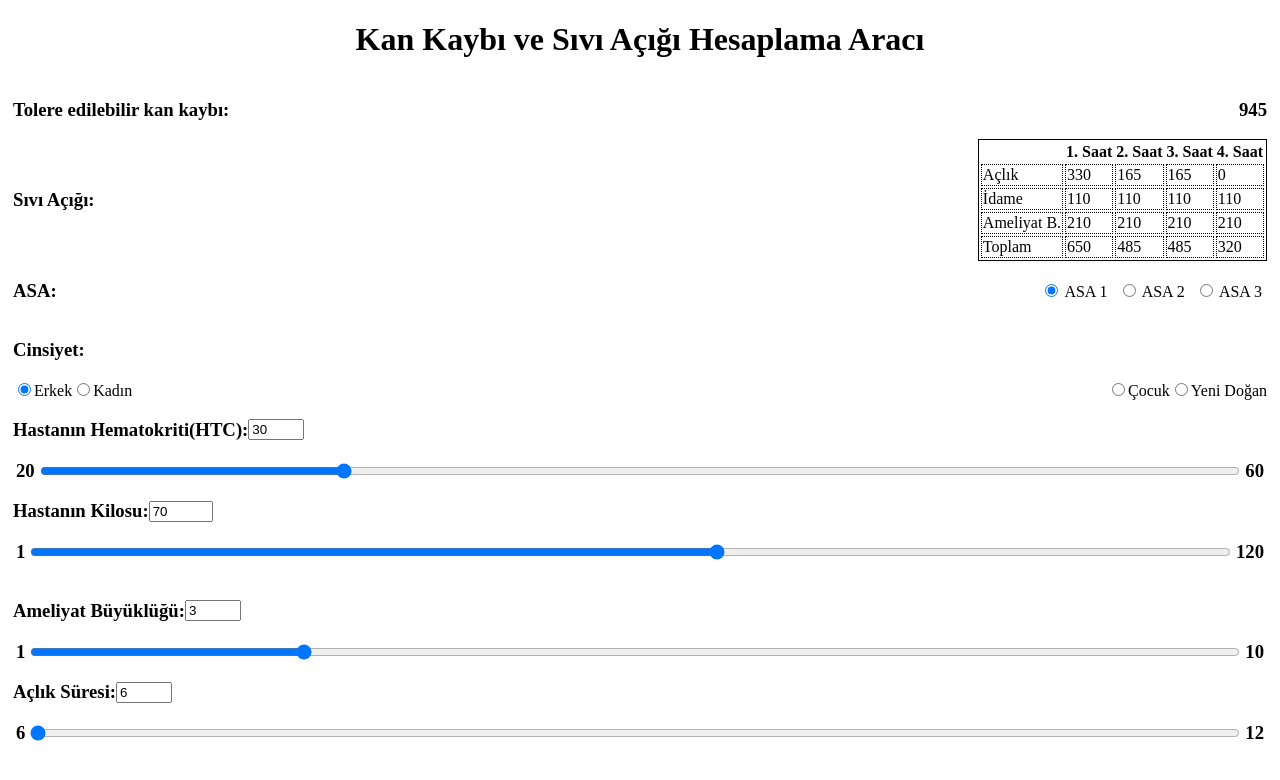
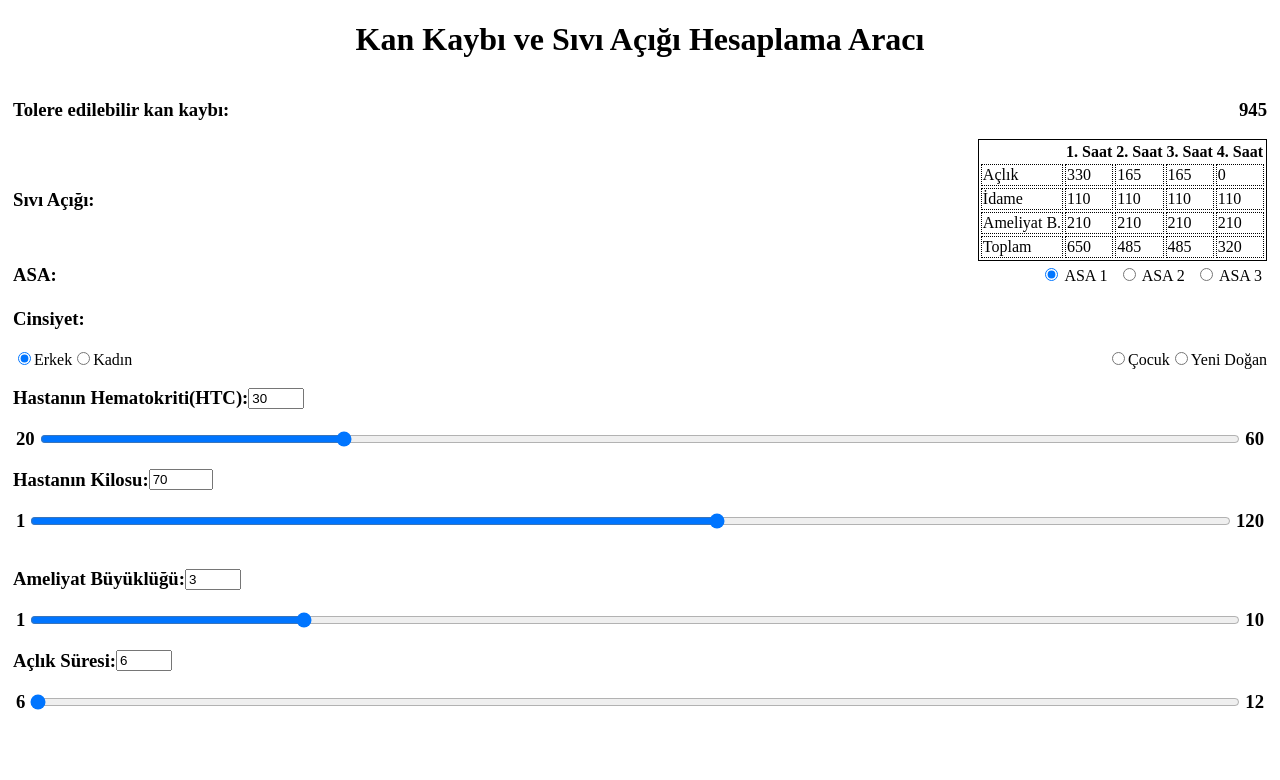
Before and after one commit to drmst/Blood-loose-and-fluid-deficit-calculator, a React (Vite) app: page / in a window 1280 px wide. Shown: the top 780 px of the page. Built offline with nearby package versions, Linux system fonts and the light colour scheme.

Commit message:
css edit

```diff
--- a/src/App.css
+++ b/src/App.css
@@ -35,6 +35,10 @@ td {
     display: flex;
     justify-content: space-between;
     align-items: center;
+}
+
+.asa-container h3{
+    margin: 3px 0;
 }
 
 .asa-container label {
@@ -111,4 +115,5 @@ td {
 .sex-container{
     display: flex;
     justify-content: space-between;
+
 }
```
